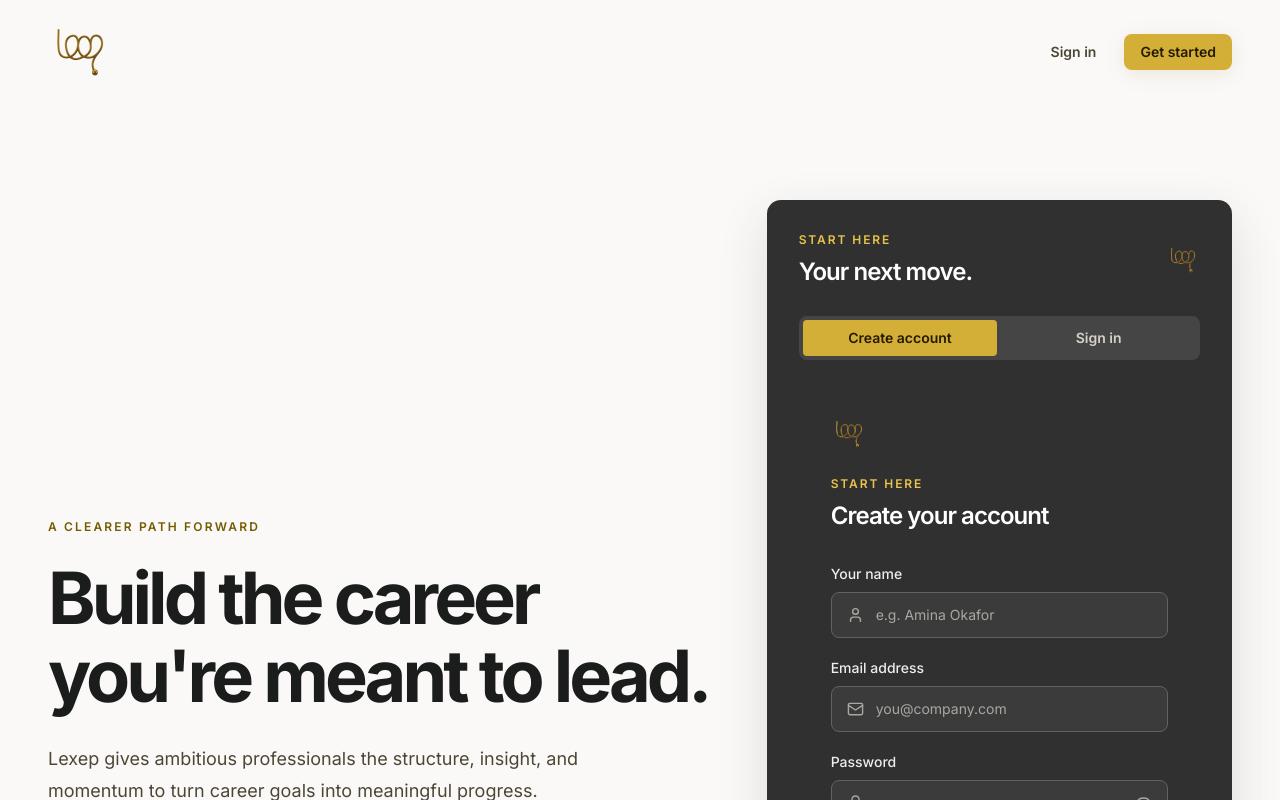
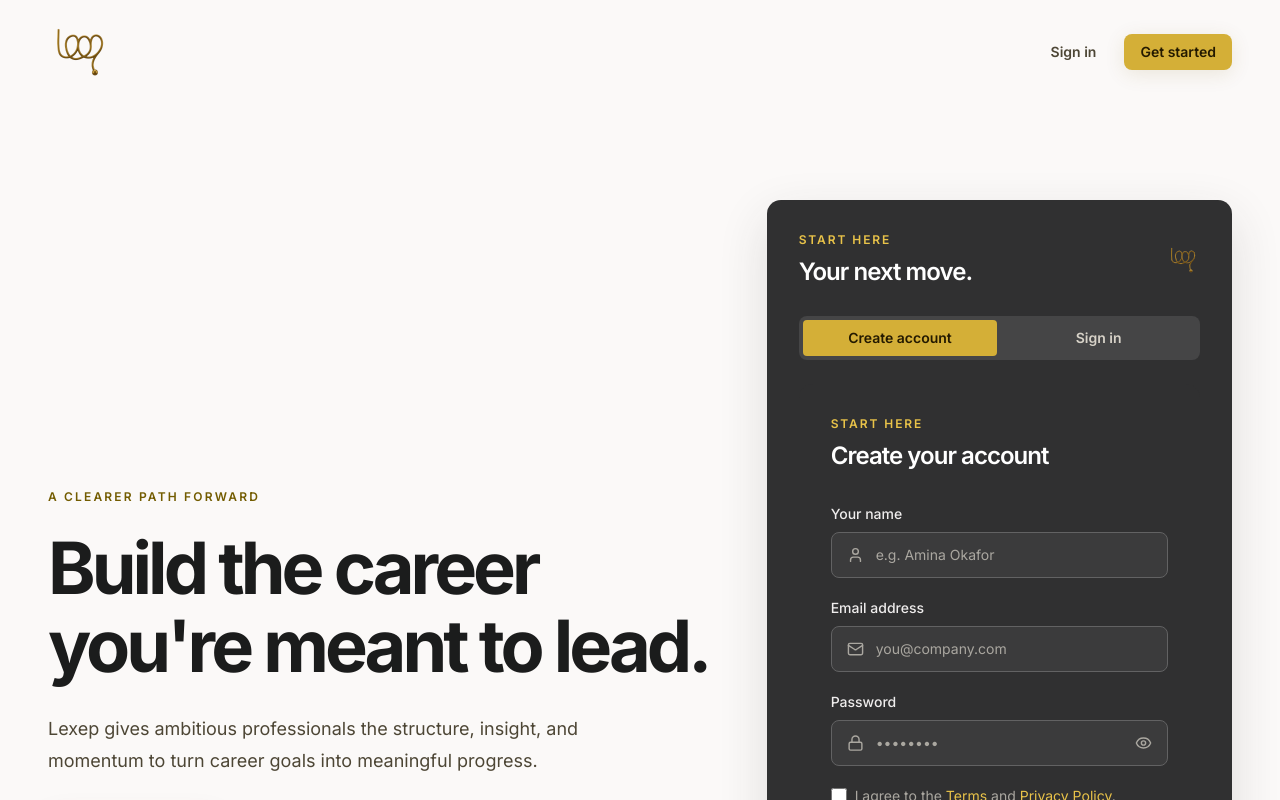
Before and after one commit to josephadeabah/lexep, a Next.js app in the folder frontend/: page / in a window 1280 px wide. Shown: the top 800 px of the page. Built offline with nearby package versions, Linux system fonts and the light colour scheme; no server answers.

Commit message:
Update auth-form.tsx

```diff
--- a/frontend/components/auth-form/auth-form.tsx
+++ b/frontend/components/auth-form/auth-form.tsx
@@ -4,7 +4,6 @@ import { FormEvent, useState } from "react";
 import Link from "next/link";
 import { useRouter } from "next/navigation";
 import { Eye, EyeOff, Mail, Lock, User, CheckCircle2 } from "lucide-react";
-import { Logo } from "@/components/ui/Logo";
 import { useAuthStore } from "@/lib/auth-store";
 import { ApiError } from "@/lib/api";
 import { cn } from "@/lib/utils";
@@ -101,9 +100,6 @@ export function AuthForm({ mode, className }: AuthFormProps) {
       <div className="rounded-xl bg-[#303031] p-8 text-white">
         {/* Header */}
         <div className="mb-8">
-          <div className="mb-6 flex items-center gap-2">
-            <Logo size={36} showWordmark={false} />
-          </div>
           <p className="text-xs font-semibold tracking-[0.16em] text-[#e9c349] uppercase">
             Start here
           </p>
```
